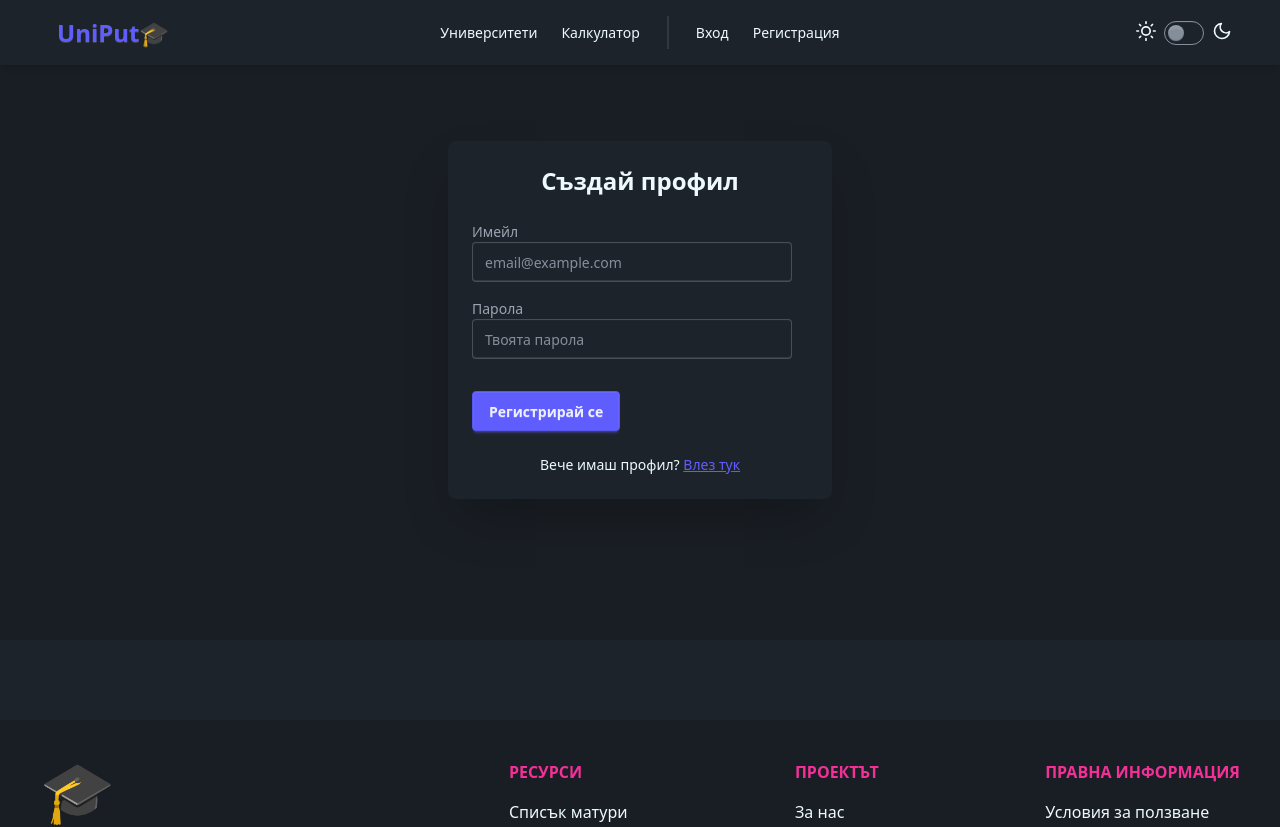
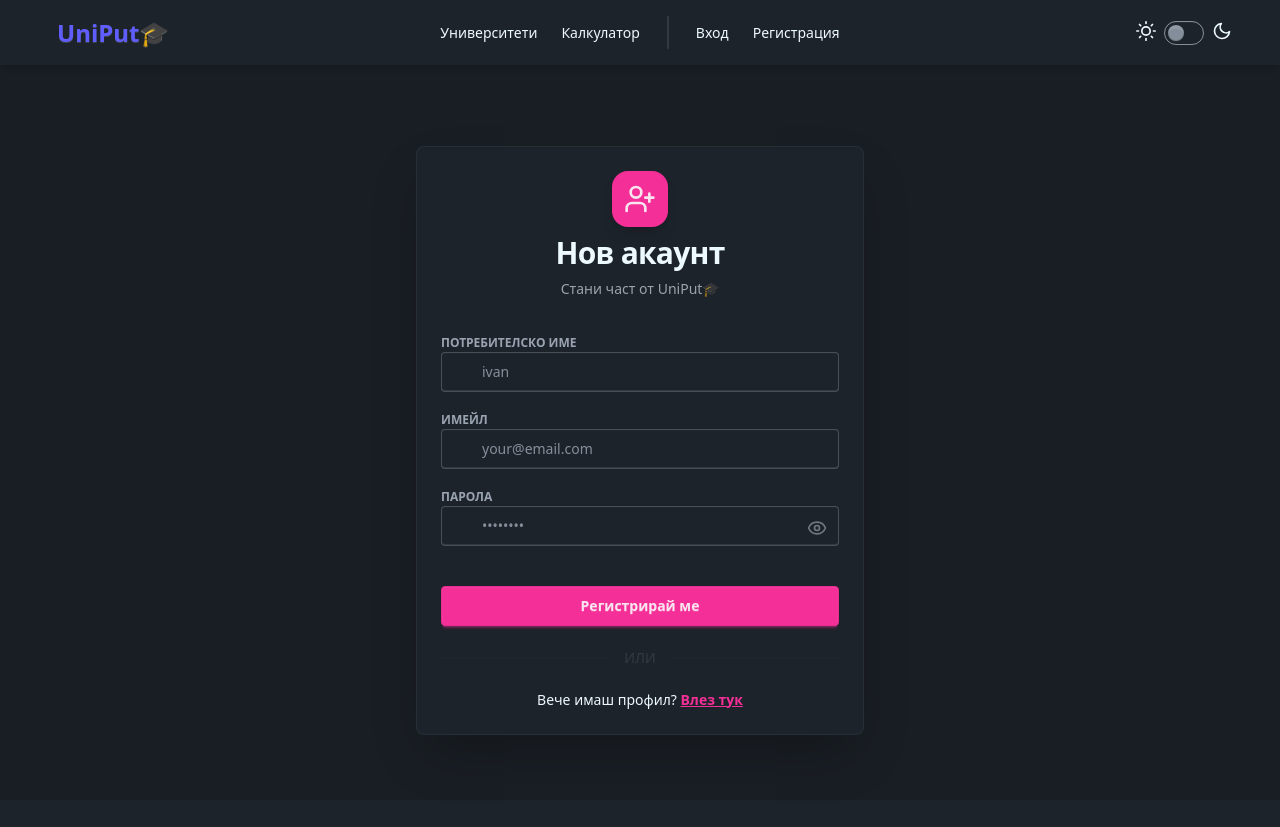
Before and after one commit to Martin-Atanasov123/Uni-put, a React (Vite) app: page /register in a window 1280 px wide. Shown: the top 827 px of the page. Built offline with nearby package versions, Linux system fonts and the light colour scheme; no server answers.

Commit message:
feat: update SignUp component to include username field and improve error handling; modify Header to display username

```diff
--- a/src/components/Auth/Register.jsx
+++ b/src/components/Auth/Register.jsx
@@ -1,10 +1,13 @@
 import React, { useState } from "react";
-// import { supabase } from "../supabaseClient"; // Пътят до твоя supabase клиент
+import { supabase } from "../../supabaseClient";
 import { Link, useNavigate } from "react-router-dom";
+import { UserPlus, Mail, Lock, User, Eye, EyeOff, AlertCircle } from "lucide-react";
 
 const SignUp = () => {
     const [email, setEmail] = useState("");
+    const [username, setUsername] = useState("");
     const [password, setPassword] = useState("");
+    const [showPassword, setShowPassword] = useState(false);
     const [loading, setLoading] = useState(false);
     const [error, setError] = useState(null);
     const navigate = useNavigate();
@@ -14,82 +17,124 @@ const SignUp = () => {
         setLoading(true);
         setError(null);
 
-        // const { data, error } = await supabase.auth.signUp({
-        //     email,
-        //     password,
-        // });
+        // Регистрация със Supabase Auth + Метаданни за username
+        const { data, error: signUpError } = await supabase.auth.signUp({
+            email,
+            password,
+            options: {
+                data: {
+                    username: username, // Записваме потребителското име тук
+                }
+            }
+        });
 
-
-        if (error) {
-            setError(error.message);
+        if (signUpError) {
+            // Проверка дали имейлът вече съществува
+            if (signUpError.message.includes("already registered")) {
+                setError("Този имейл вече е зает. Пробвай да влезеш.");
             } else {
-            // Успешна регистрация - пренасочваме към калкулатора или началната страница
-            alert("Провери имейла си за потвърждение!");
+                setError(signUpError.message);
+            }
+            setLoading(false);
+        } else {
+            console.log("Успех!", data);
             navigate("/");
         }
-        setLoading(false);
     };
 
     return (
-        <div className="flex justify-center items-center min-h-[80vh] bg-base-200 px-4">
-            <div className="card w-full max-w-sm shadow-2xl bg-base-100">
-                <form onSubmit={handleSignUp} className="card-body">
-                    <h2 className="text-2xl font-bold text-center mb-4">
-                        Създай профил
-                    </h2>
+        <div className="flex justify-center items-center min-h-screen bg-base-200 px-4 pt-20">
+            <div className="card w-full max-w-md shadow-2xl bg-base-100 border border-base-content/5">
+                <div className="card-body">
+                    <div className="flex flex-col items-center gap-2 mb-6">
+                        <div className="bg-secondary p-3 rounded-2xl shadow-lg text-secondary-content">
+                            <UserPlus className="w-8 h-8" />
+                        </div>
+                        <h2 className="text-3xl font-black tracking-tight">Нов акаунт</h2>
+                        <p className="text-sm opacity-60">Стани част от UniPut🎓</p>
+                    </div>
 
                     {error && (
-                        <div className="alert alert-error text-sm py-2">
+                        <div className="alert alert-error text-sm py-2 mb-4 animate-bounce">
+                            <AlertCircle className="w-5 h-5" />
                             <span>{error}</span>
                         </div>
                     )}
 
+                    <form onSubmit={handleSignUp} className="space-y-4">
+                        {/* USERNAME FIELD */}
                         <div className="form-control">
                             <label className="label">
-                            <span className="label-text">Имейл</span>
+                                <span className="label-text font-bold uppercase text-xs">Потребителско име</span>
                             </label>
+                            <div className="relative">
+                                <User className="absolute left-3 top-3 w-5 h-5 opacity-40" />
+                                <input
+                                    type="text"
+                                    placeholder="ivan"
+                                    className="input input-bordered w-full pl-10 focus:input-secondary"
+                                    value={username}
+                                    onChange={(e) => setUsername(e.target.value)}
+                                    required
+                                />
+                            </div>
+                        </div>
+
+                        {/* EMAIL FIELD */}
+                        <div className="form-control">
+                            <label className="label">
+                                <span className="label-text font-bold uppercase text-xs">Имейл</span>
+                            </label>
+                            <div className="relative">
+                                <Mail className="absolute left-3 top-3 w-5 h-5 opacity-40" />
                                 <input
                                     type="email"
-                            placeholder="email@example.com"
-                            className="input input-bordered"
+                                    placeholder="your@email.com"
+                                    className="input input-bordered w-full pl-10 focus:input-secondary"
                                     value={email}
                                     onChange={(e) => setEmail(e.target.value)}
                                     required
                                 />
                             </div>
+                        </div>
 
-                    <div className="form-control mt-2">
+                        {/* PASSWORD FIELD WITH TOGGLE */}
+                        <div className="form-control">
                             <label className="label">
-                            <span className="label-text">Парола</span>
+                                <span className="label-text font-bold uppercase text-xs">Парола</span>
                             </label>
+                            <div className="relative">
+                                <Lock className="absolute left-3 top-3 w-5 h-5 opacity-40" />
                                 <input
-                            type="password"
-                            placeholder="Твоята парола"
-                            className="input input-bordered"
+                                    type={showPassword ? "text" : "password"}
+                                    placeholder="••••••••"
+                                    className="input input-bordered w-full pl-10 pr-10 focus:input-secondary"
                                     value={password}
                                     onChange={(e) => setPassword(e.target.value)}
                                     required
                                 />
+                                <button
+                                    type="button"
+                                    className="absolute right-3 top-3 opacity-40 hover:opacity-100 transition-opacity"
+                                    onClick={() => setShowPassword(!showPassword)}
+                                >
+                                    {showPassword ? <EyeOff className="w-5 h-5" /> : <Eye className="w-5 h-5" />}
+                                </button>
+                            </div>
                         </div>
 
-                    <div className="form-control mt-6">
-                        <button
-                            className={`btn btn-primary ${
-                                loading ? "loading" : ""
-                            }`}
-                            disabled={loading}
-                        >
-                            Регистрирай се
+                        <button className="btn btn-secondary w-full mt-6" disabled={loading}>
+                            {loading ? <span className="loading loading-spinner"></span> : "Регистрирай ме"}
                         </button>
+                    </form>
+
+                    <div className="divider opacity-10">ИЛИ</div>
+
+                    <p className="text-center text-sm">
+                        Вече имаш профил?{" "}
+                        <Link to="/login" className="link link-secondary font-bold">Влез тук</Link>
+                    </p>
                 </div>
-
-                    <p className="text-center mt-4 text-sm">
-                        Вече имаш профил?{" "}
-                        <Link to="/login" className="link link-primary">
-                            Влез тук
-                        </Link>
-                    </p>
-                </form>
             </div>
         </div>
     );
--- a/src/components/Header.jsx
+++ b/src/components/Header.jsx
@@ -63,7 +63,7 @@ const Header = () => {
                         </>
                     ) : (
                         <div className="flex items-center gap-4">
-                            <span className="text-sm opacity-70 italic">{user.email}</span>
+                            <span className="text-sm opacity-70 italic">{user.user_metadata.username}</span>
                             <li>
                                 <button onClick={handleLogout} className="btn btn-outline btn-error btn-sm">
                                     Изход
```
Lines whose indentation alone changed are shown as unchanged.
